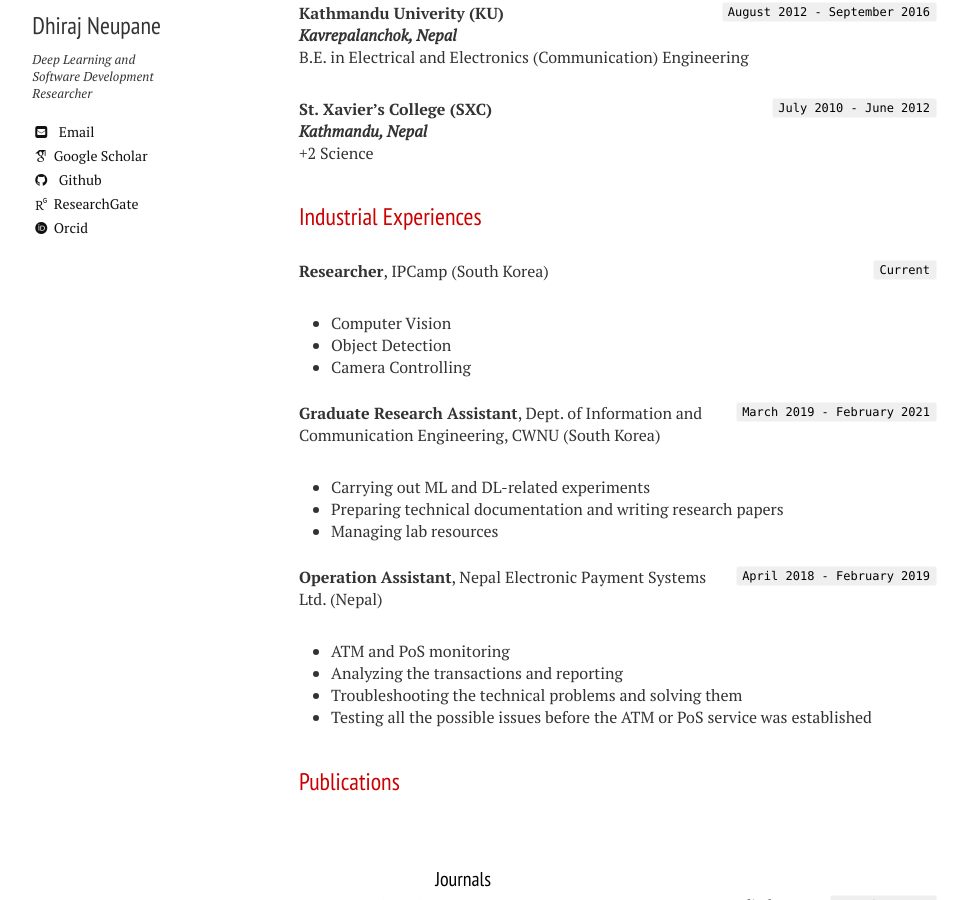
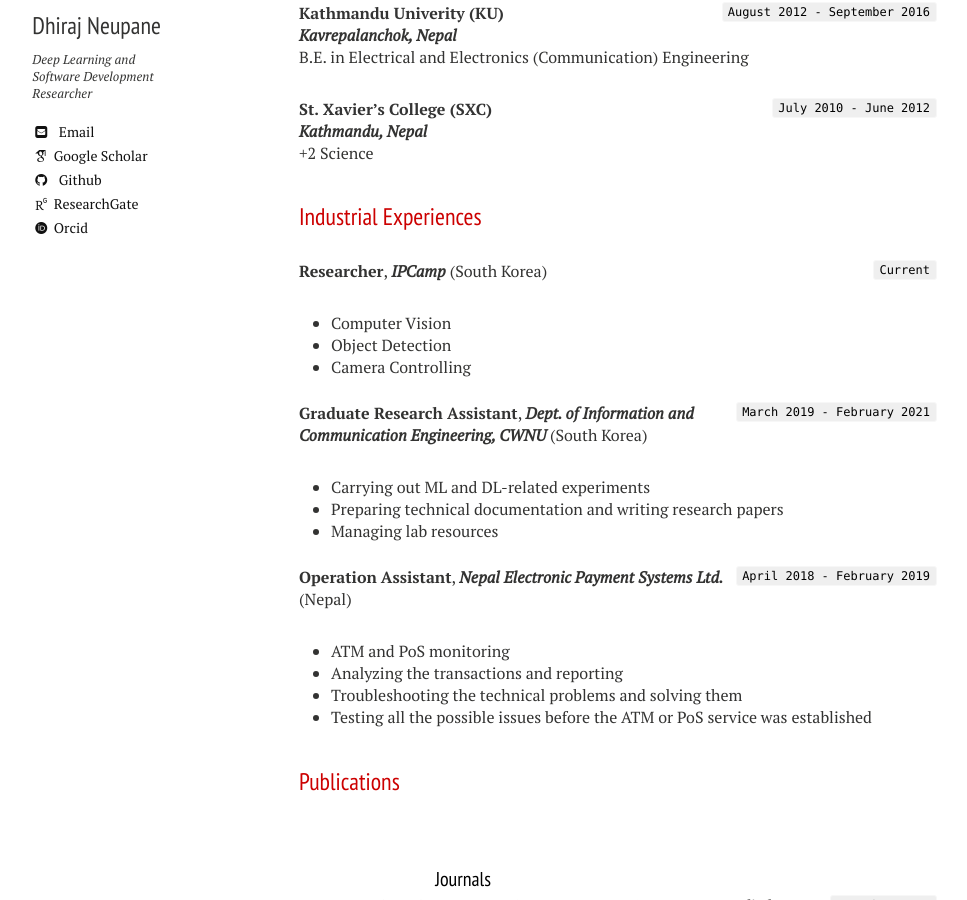
Before and after one commit to PIjarihd/dhirajneupane.github.io, a Jekyll site: the page built from cv.md, in a window 1280 px wide and 900 px high, scrolled down 347 px. Shown: the whole window, without its empty margins (21-988 px from the left). Built offline with Jekyll 4.4.1, drawn with Linux system fonts in a browser that asks for light colours; nearby versions of some CDN libraries; some web fonts are replaced.

Commit message:
Update cv.md

```diff
--- a/cv.md
+++ b/cv.md
@@ -22,19 +22,19 @@
 ## Industrial Experiences
 
 `Current`
-__Researcher__, IPCamp (South Korea)
+__Researcher__, _IPCamp_ (South Korea)
 - Computer Vision
 - Object Detection
 - Camera Controlling
 
 `March 2019 - February 2021`
-__Graduate Research Assistant__, Dept. of Information and Communication Engineering, CWNU (South Korea)
+__Graduate Research Assistant__, _Dept. of Information and Communication Engineering, CWNU_ (South Korea)
 - Carrying out ML and DL-related experiments
 - Preparing technical documentation and writing research papers
 - Managing lab resources
 
 `April 2018 - February 2019`
-__Operation Assistant__, Nepal Electronic Payment Systems Ltd. (Nepal)
+__Operation Assistant__, _Nepal Electronic Payment Systems Ltd._ (Nepal)
 - ATM and PoS monitoring
 - Analyzing the transactions and reporting
 - Troubleshooting the technical problems and solving them
```
